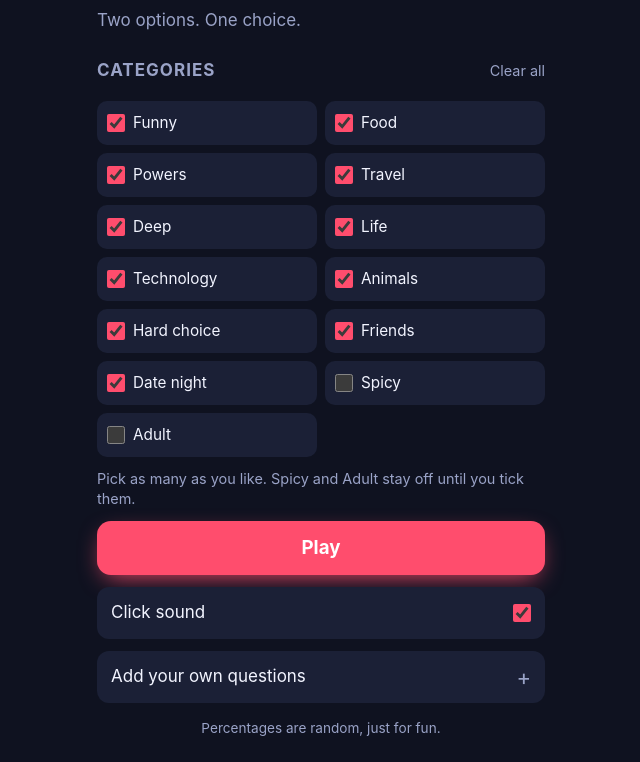
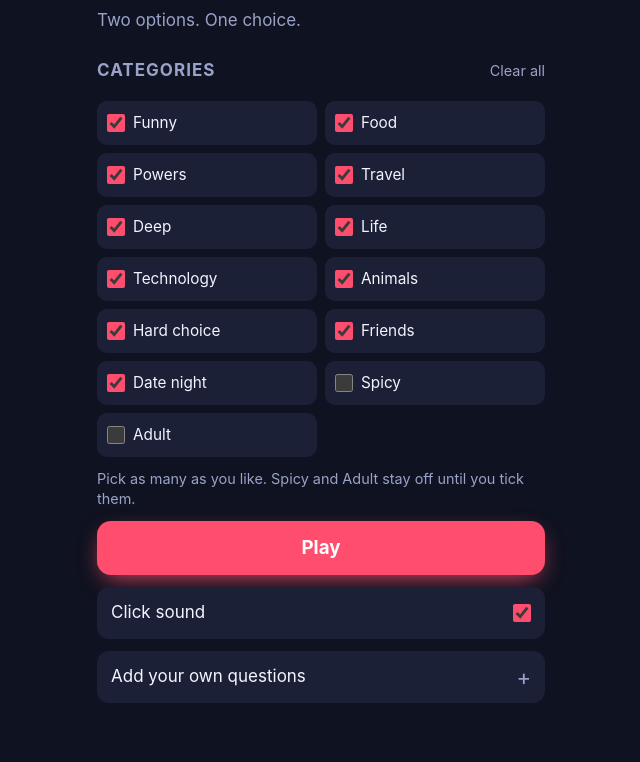
Before and after one commit to infinityxxxxx/would-you-rather, a plain HTML site: page index.html in a window 1280 px wide. Shown: the part 65-827 px from the top of the page, without its empty margins (319-959 px from the left). After the commit the page ends 800 px from the top, so only its background shows below. Drawn offline with Linux system fonts and the light colour scheme.

Commit message:
Remove the random-percentages footer line
Mudit doesn't want the disclaimer on the home screen; it undercut the
realistic feel he asked for. Drop the line and its now-unused style.

Co-Authored-By: Claude Opus 5.5 <noreply@anthropic.com>

```diff
--- a/index.html
+++ b/index.html
@@ -52,7 +52,6 @@
     .mine li{display:flex;align-items:center;gap:10px;background:var(--bg);border-radius:10px;padding:6px 6px 6px 12px;font-size:.9rem}
     .mine span{flex:1;min-width:0;overflow-wrap:anywhere}
     .mine button{background:none;color:var(--dim);padding:10px;font-size:.85rem}
-    .foot{margin:auto 0 0;padding-top:4px;text-align:center;font-size:.8rem}
 
     /* Game */
     .game{position:fixed;inset:0;height:100dvh;display:flex;flex-direction:column;background:var(--bg)}
@@ -113,7 +112,6 @@
     </div>
     <ul class="mine" id="mine"></ul>
   </details>
-  <p class="foot dim">Percentages are random, just for fun.</p>
 </main>
 
 <section class="game" id="game" hidden>
```
